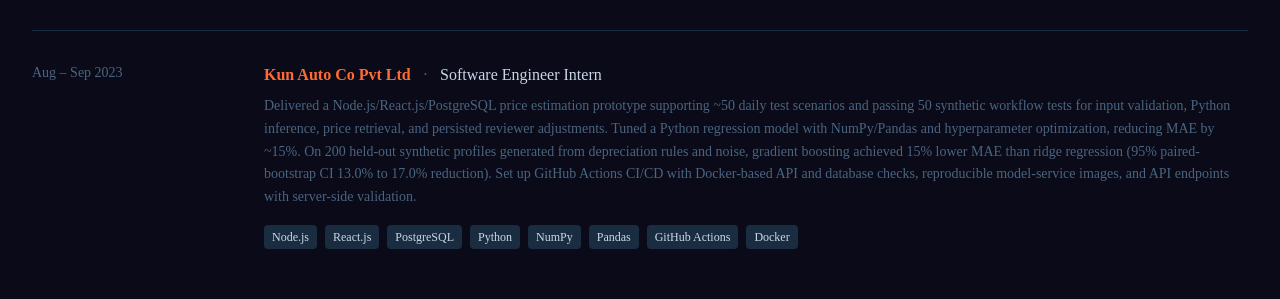
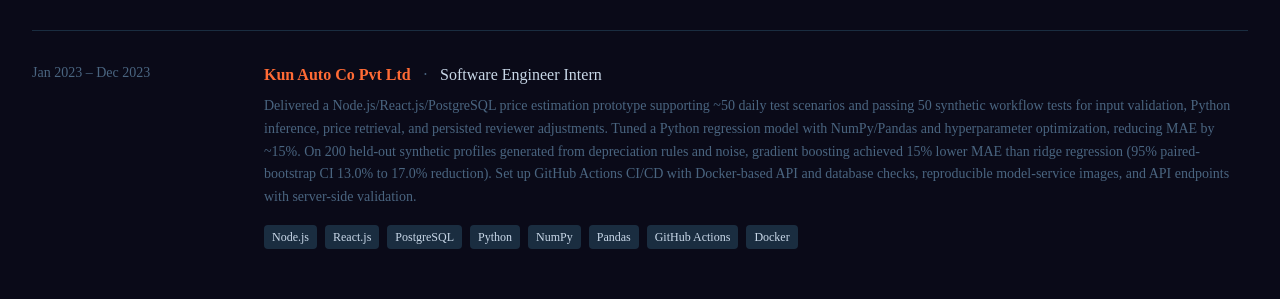
Before and after one commit to Chandru3003/chandru-portfolio, a Next.js app: page / in a window 1280 px wide. Shown: the part 4656-4955 px from the top of the page. Built offline with nearby package versions, Linux system fonts and the light colour scheme.

Commit message:
Correct Kun experience dates to January–December 2023

```diff
--- a/components/experience.tsx
+++ b/components/experience.tsx
@@ -22,7 +22,7 @@ const experiences = [
     chips: ["React.js", "PostgreSQL", "Docker", "MongoDB", "Python APIs", "Logistic Regression", "XGBoost"],
   },
   {
-    period: "Aug – Sep 2023",
+    period: "Jan 2023 – Dec 2023",
     company: "Kun Auto Co Pvt Ltd",
     color: "#ff6b35",
     role: "Software Engineer Intern",
```
